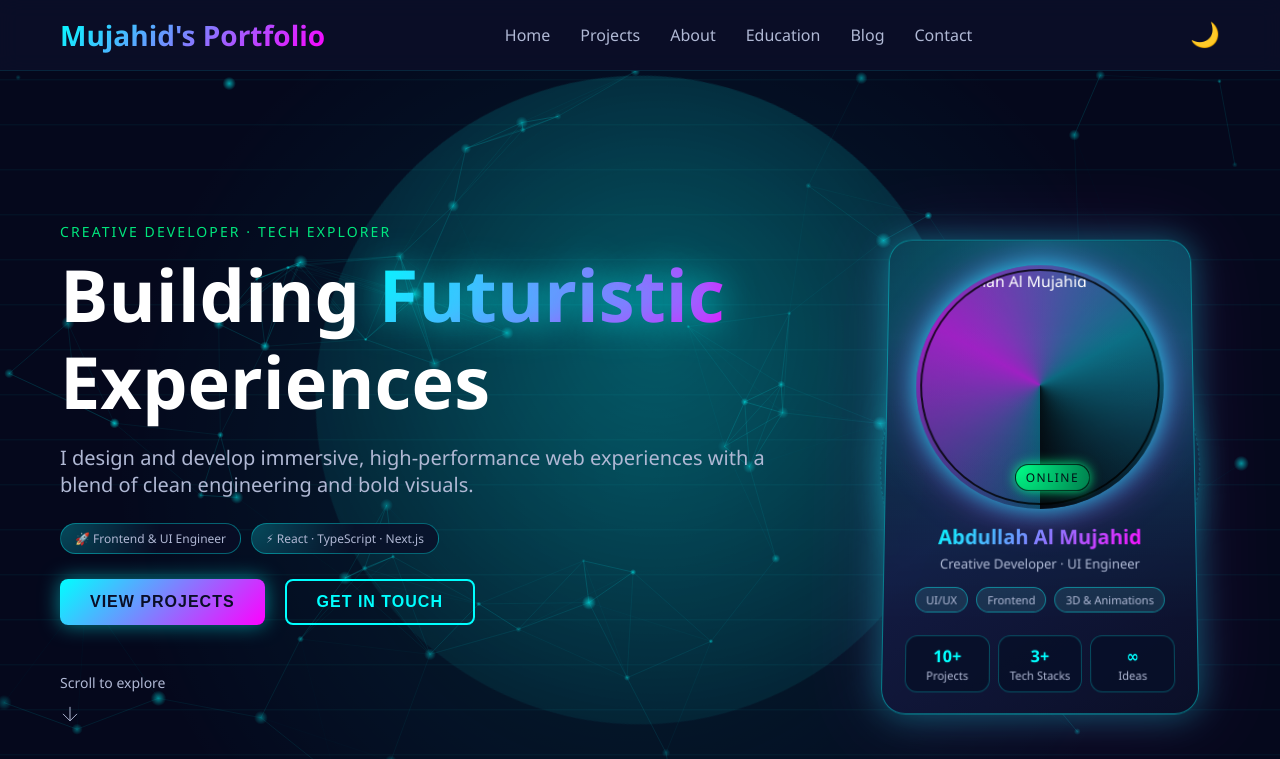
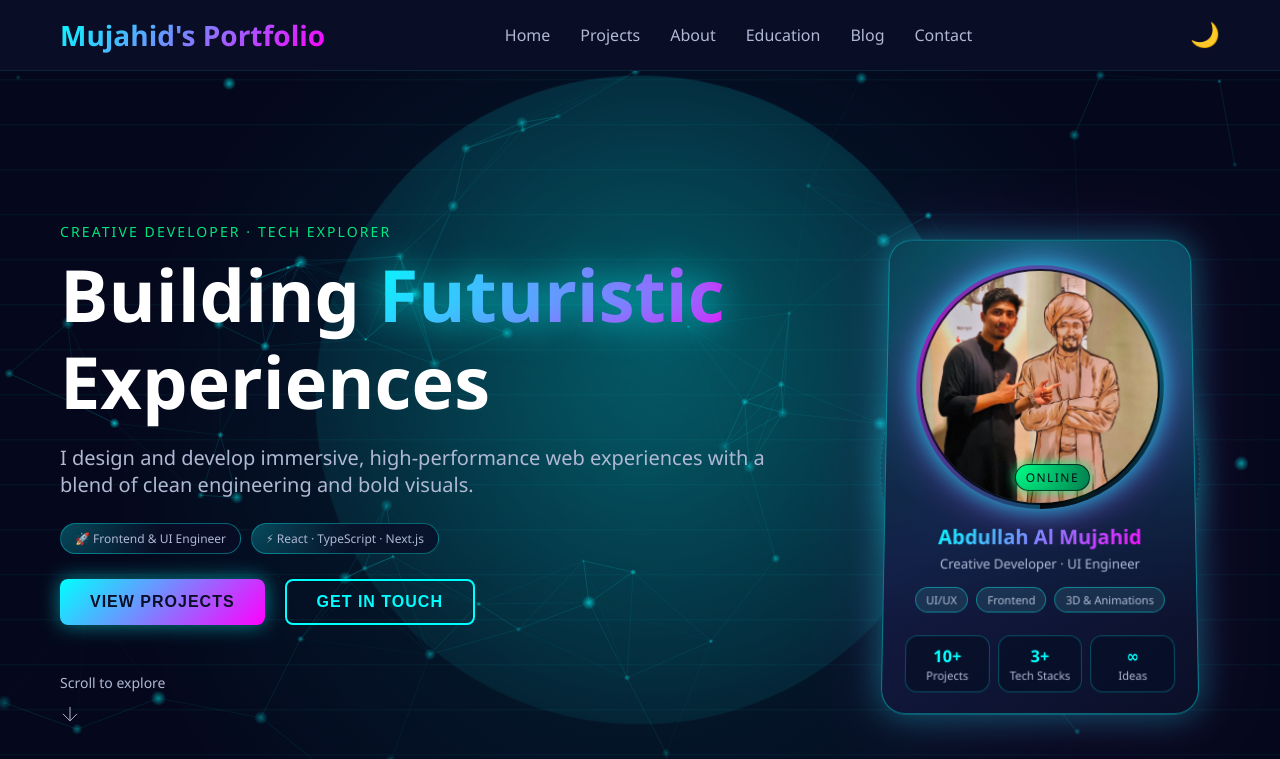
Before and after one commit to Mujahid137/Mujahid-s-Portfolio, a plain HTML site: page index.html in a window 1280 px wide. Shown: the top 759 px of the page. Drawn offline with Linux system fonts and the light colour scheme; animation ran at ten frames a second.

Commit message:
Update image source path in index.html

```diff
--- a/index.html
+++ b/index.html
@@ -111,7 +111,7 @@
               <!-- change this src to your DP path -->
               <div class="hero-dp-frame">
                 <img
-                  src="assets/mujahid-dp.png.jpg"
+                  src="mujahid-dp.png.jpg"
                   alt="Abudllah Al Mujahid"
                   class="hero-dp"
                 />
```
